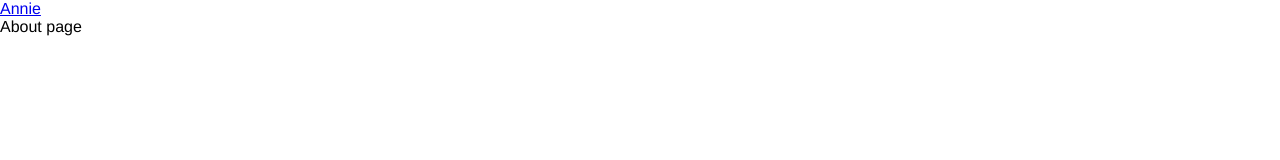
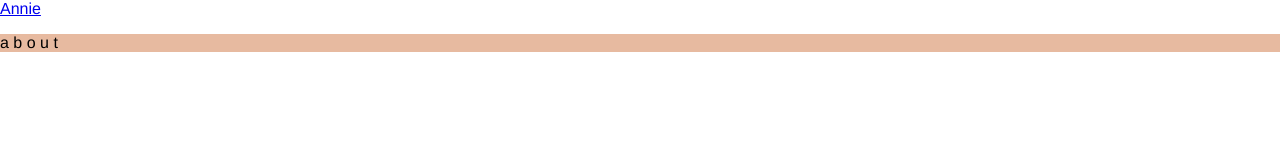
Before and after one commit to anniebae/react_palette, a React app: page / in a window 1280 px wide. Both pictures are taken after a click on the link "About". Built offline with nearby package versions, Linux system fonts and the light colour scheme.

Commit message:
universal styling vs individual unique stylesheets

```diff
--- a/src/components/About/index.js
+++ b/src/components/About/index.js
@@ -1,9 +1,14 @@
 import React, { Component } from 'react'
+import css from './styles.css'
 
 class About extends Component {
 	render() {
 		return(
-			<div>About page</div>
+			<div className="aboutWrapper">
+				<div className="fixed-left">
+					<p>a b o u t</p>
+				</div>
+			</div>
 		)
 	}
 }
--- a/src/components/About/styles.scss
+++ b/src/components/About/styles.scss
@@ -1 +1,5 @@
-styles.scss
+.aboutWrapper {
+	.fixed-left {
+		background: #e7baa0;
+	}
+}
```
Also changed, not shown: src/components/About/styles.css (added), 1 other file.
